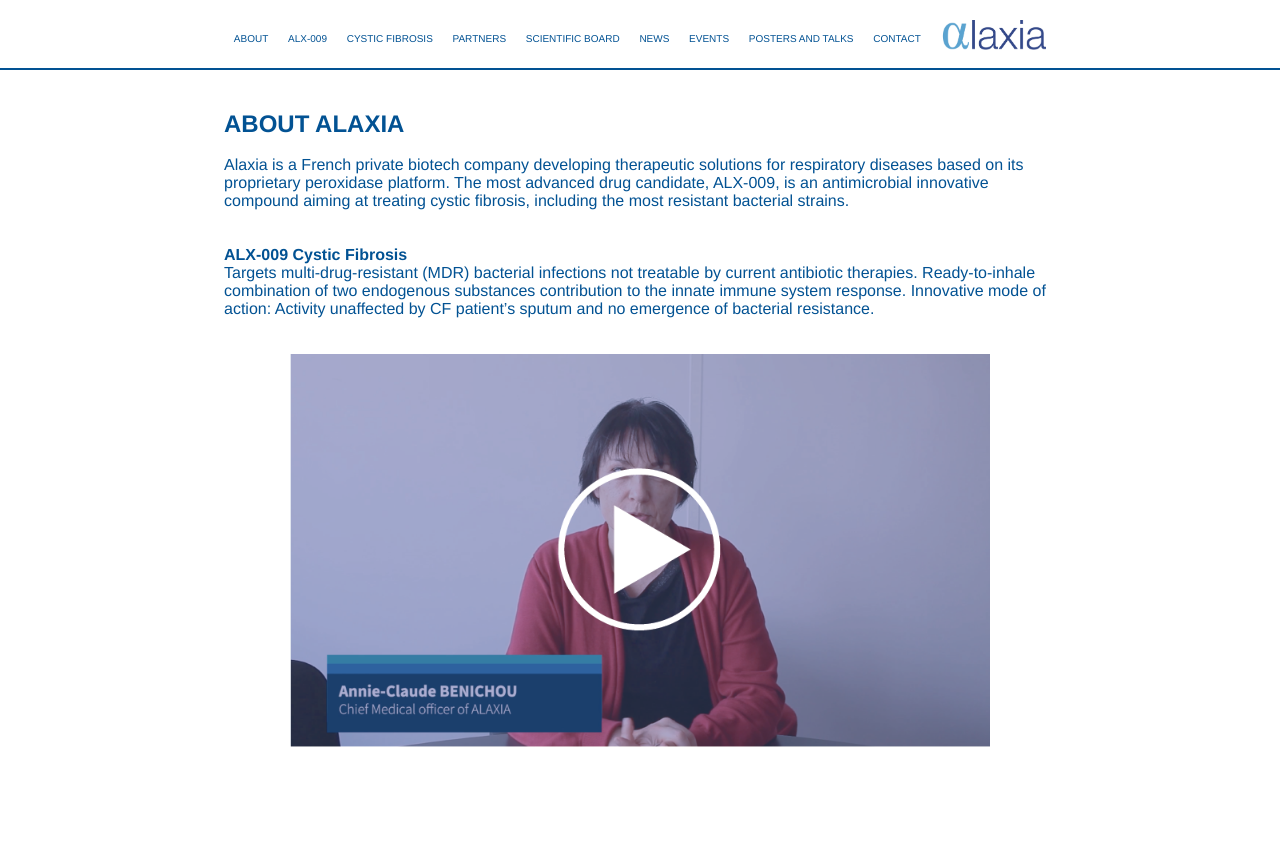
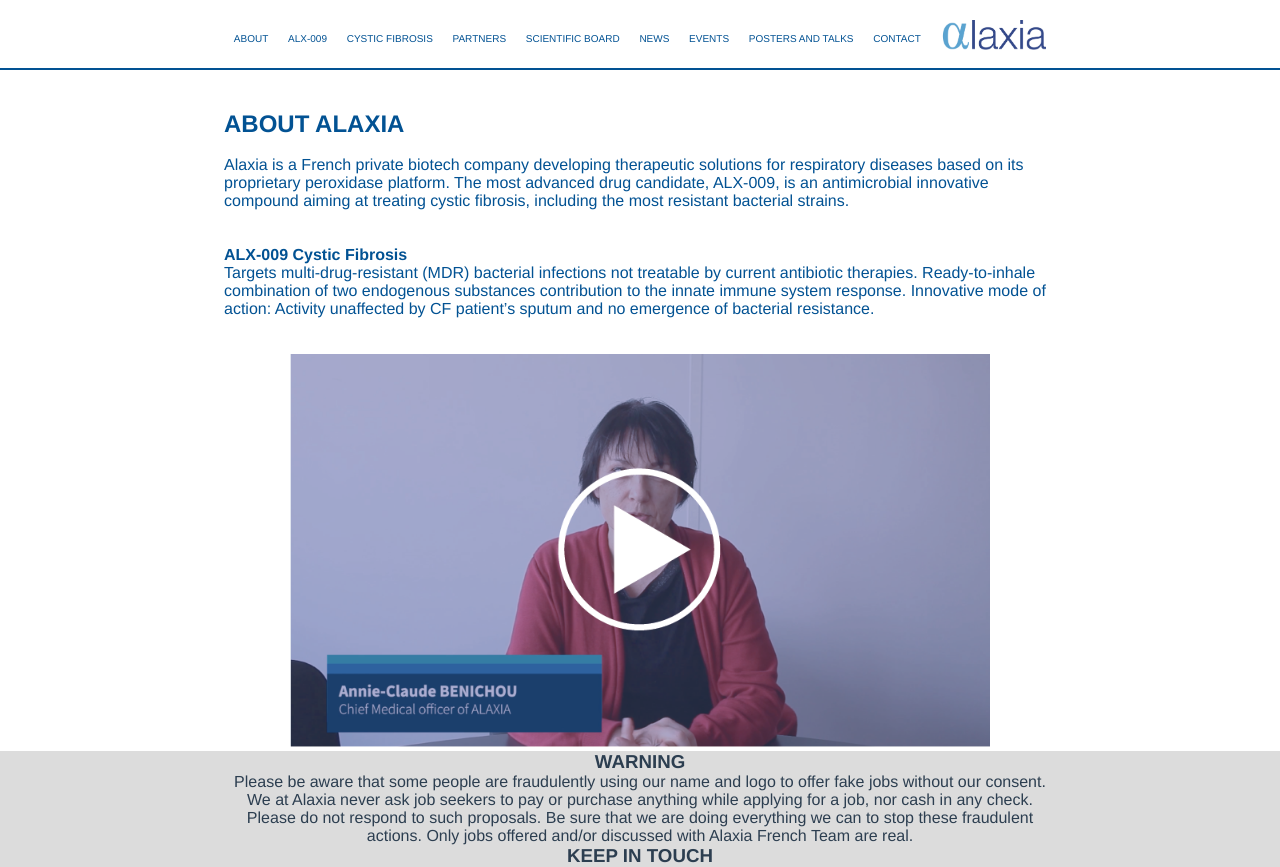
Before and after one commit to JBeaussart/alaxia-pharma, a Vue app: page / in a window 1280 px wide. Before the commit the page ends 800 px from the top, so only its background shows below. Built offline with nearby package versions, Linux system fonts and the light colour scheme.

Commit message:
create the footer component file

```diff
--- a/src/App.vue
+++ b/src/App.vue
@@ -1,10 +1,12 @@
 <template>
   <Navbar />
   <router-view></router-view>
+  <Footer />
 </template>
 
 <script setup>
 import Navbar from './components/Navbar.vue';
+import Footer from './components/Footer.vue';
 
 // This starter template is using Vue 3 experimental <script setup> SFCs
 // Check out https://github.com/vuejs/rfcs/blob/master/active-rfcs/0040-script-setup.md
--- /dev/null
+++ b/src/components/Footer.vue
@@ -0,0 +1,26 @@
+<template>
+  <div class="footer_container">
+    <div class="container">
+      <h3>WARNING</h3>
+      <p>
+        Please be aware that some people are fraudulently using our name and
+        logo to offer fake jobs without our consent. We at Alaxia never ask job
+        seekers to pay or purchase anything while applying for a job, nor cash
+        in any check. Please do not respond to such proposals. Be sure that we
+        are doing everything we can to stop these fraudulent actions. Only jobs
+        offered and/or discussed with Alaxia French Team are real.
+      </p>
+      <h3>KEEP IN TOUCH</h3>
+    </div>
+  </div>
+</template>
+
+<script>
+export default {};
+</script>
+
+<style lang="scss" scoped>
+.footer_container {
+  background-color: rgb(220, 220, 220);
+}
+</style>
```
